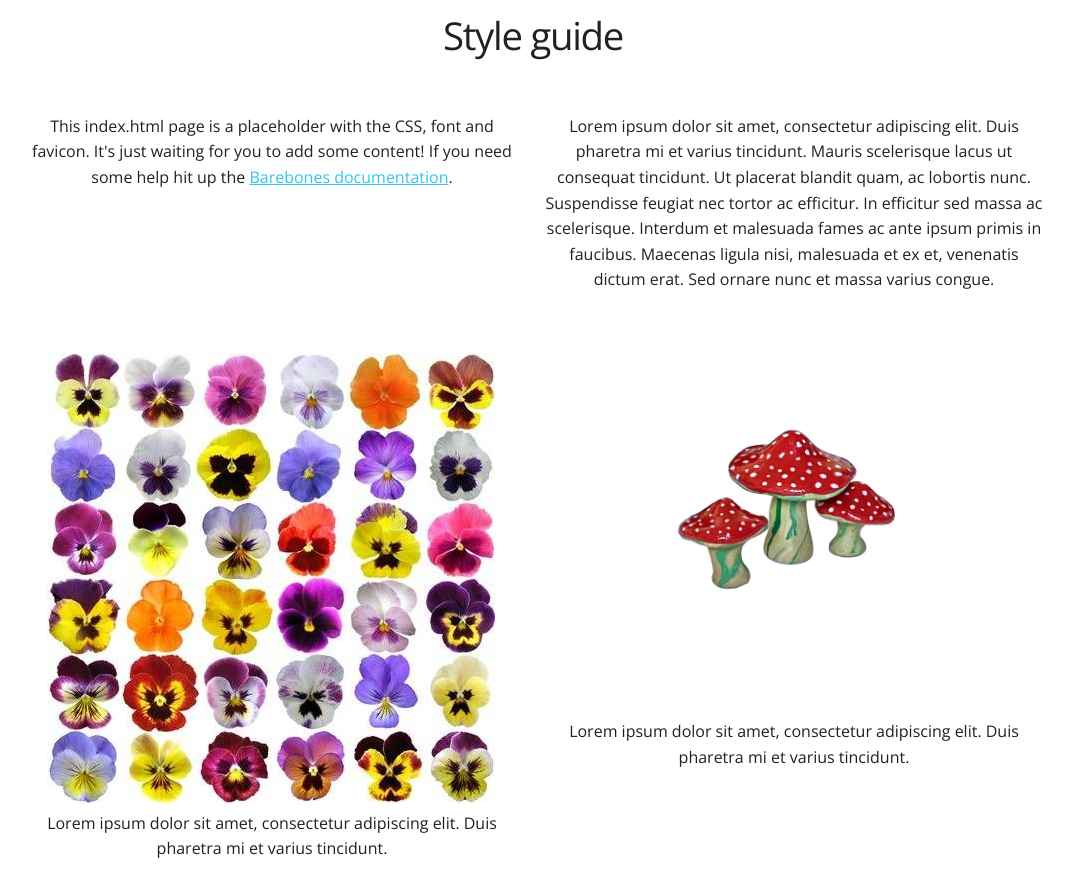
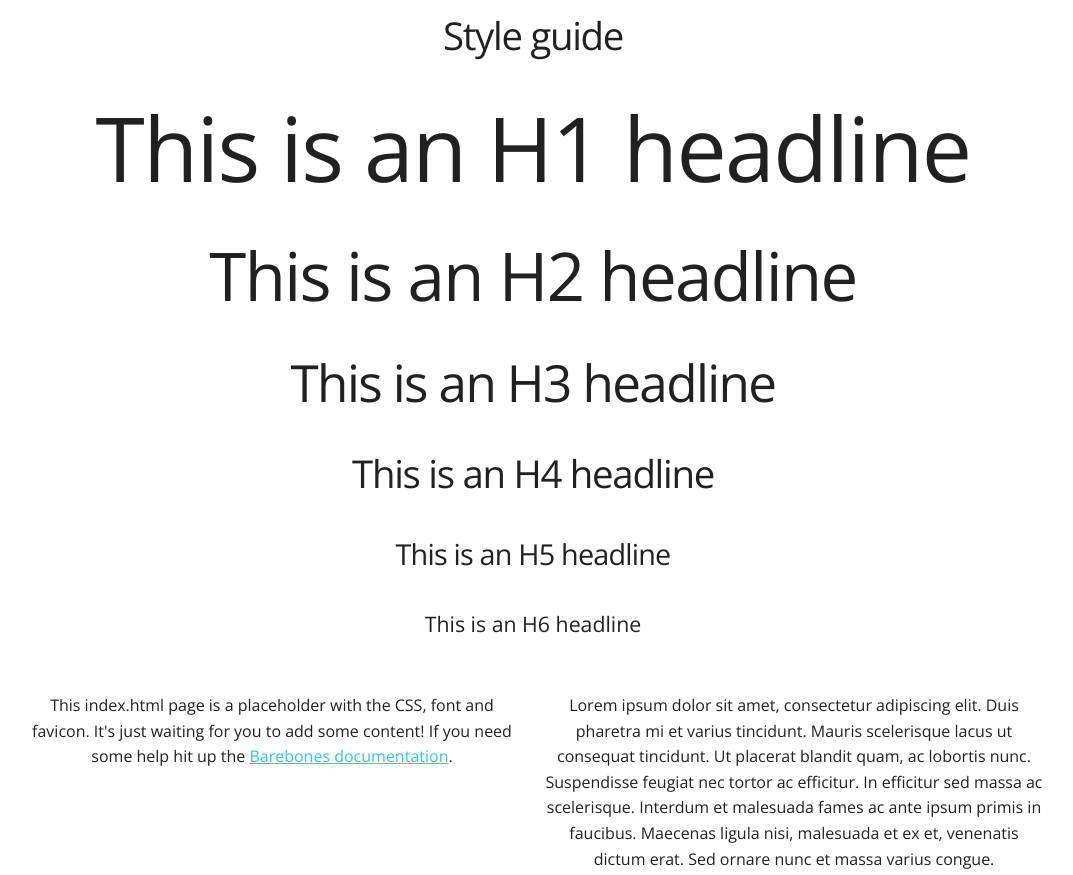
Before and after one commit to isabellacrawford/core-1-test-setup, a plain HTML site: page styleguide.html in a window 1280 px wide. Shown: the top 875 px of the page, without its empty margins (107-1180 px from the left). Drawn offline with nearby package versions, Linux system fonts and the light colour scheme.

Commit message:
Update styleguide.html

```diff
--- a/styleguide.html
+++ b/styleguide.html
@@ -36,7 +36,12 @@
   <section class="grid-container full">
       <div>
         <h4>Style guide</h4>
-
+         <h1>This is an H1 headline</h1>
+        <h2>This is an H2 headline</h2>
+        <h3>This is an H3 headline</h3>
+        <h4>This is an H4 headline</h4>
+        <h5>This is an H5 headline</h5>
+        <h6>This is an H6 headline</h6>
         </div>
   </section>
   <section class="grid-container col-2">
```
